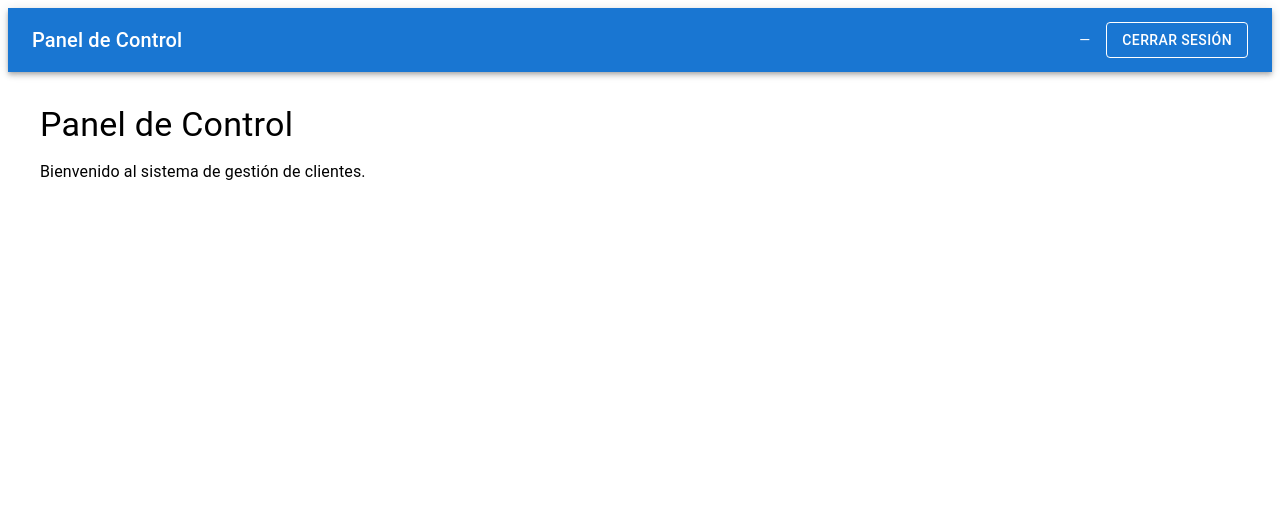
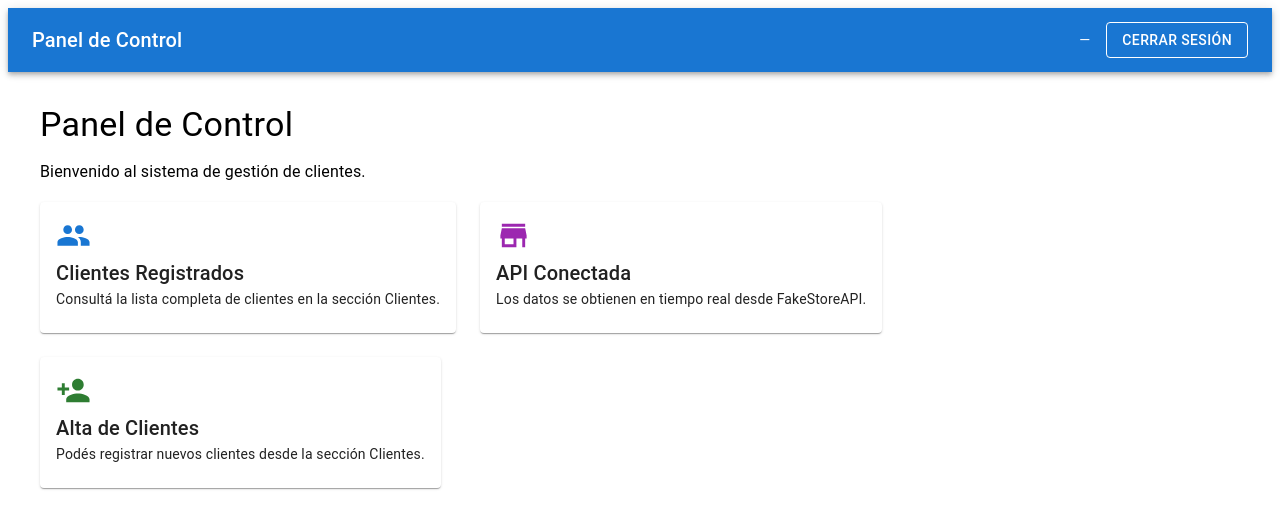
Before and after one commit to alejandro1611/pv_tp_integrador_grupo19, a React (Vite) app: page / in a window 1280 px wide. Shown: the top 528 px of the page. Built offline with nearby package versions, Linux system fonts and the light colour scheme; sample sign-in values are in the browser's storage.

Commit message:
Actualización Rita Ontiveros

```diff
--- a/package.json
+++ b/package.json
@@ -12,7 +12,9 @@
   "dependencies": {
     "@emotion/react": "^11.14.0",
     "@emotion/styled": "^11.14.1",
+    "@mui/icons-material": "^9.1.1",
     "@mui/material": "^9.1.1",
+    "axios": "^1.18.0",
     "react": "^19.2.6",
     "react-dom": "^19.2.6",
     "react-router-dom": "^7.17.0"
--- a/src/views/Dashboard.jsx
+++ b/src/views/Dashboard.jsx
@@ -1,5 +1,4 @@
-import { Box, Typography } from "@mui/material";
-import { Card, CardContent, Grid } from "@mui/material";
+import { Box, Typography, Card, CardContent, Grid } from "@mui/material";
 import PeopleIcon from "@mui/icons-material/People";
 import StoreIcon from "@mui/icons-material/Store";
 import PersonAddIcon from "@mui/icons-material/PersonAdd";
@@ -12,15 +11,44 @@ return (
 <Typography variant="subtitle1" color="text.secondary" gutterBottom>
   Bienvenido al sistema de gestión de clientes.
 </Typography>
+<Grid container spacing={3} sx={{ marginTop: 2 }}>
+  <Grid item xs={12} sm={4}>
+  <Card>
+    <CardContent>
+      <PeopleIcon color="primary" fontSize="large" />
+      <Typography variant="h6">Clientes Registrados</Typography>
+      <Typography variant="body2" color="text.secondary">
+        Consultá la lista completa de clientes en la sección Clientes.
+      </Typography>
+    </CardContent>
+  </Card>
+</Grid>
+<Grid item xs={12} sm={4}>
+  <Card>
+    <CardContent>
+      <StoreIcon color="secondary" fontSize="large" />
+      <Typography variant="h6">API Conectada</Typography>
+      <Typography variant="body2" color="text.secondary">
+        Los datos se obtienen en tiempo real desde FakeStoreAPI.
+      </Typography>
+    </CardContent>
+  </Card>
+</Grid>
+<Grid item xs={12} sm={4}>
+  <Card>
+    <CardContent>
+      <PersonAddIcon color="success" fontSize="large" />
+      <Typography variant="h6">Alta de Clientes</Typography>
+      <Typography variant="body2" color="text.secondary">
+        Podés registrar nuevos clientes desde la sección Clientes.
+      </Typography>
+    </CardContent>
+  </Card>
+</Grid>
+</Grid>
 </Box>
 );
 
 };
 
-
-
-
-
-
-
 export default Dashboard;
```
Also changed, not shown: src/services/clientesService.js (added), 1 other file (tests, documents, lock files or other folders).
